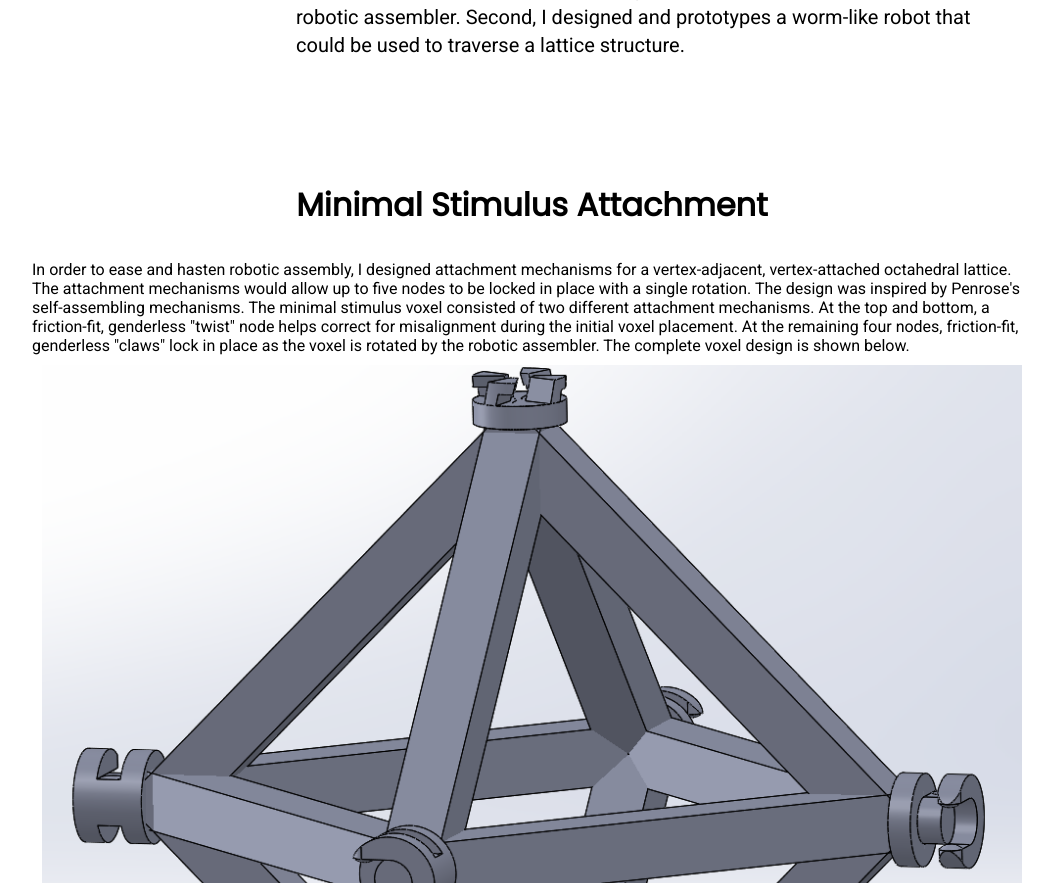
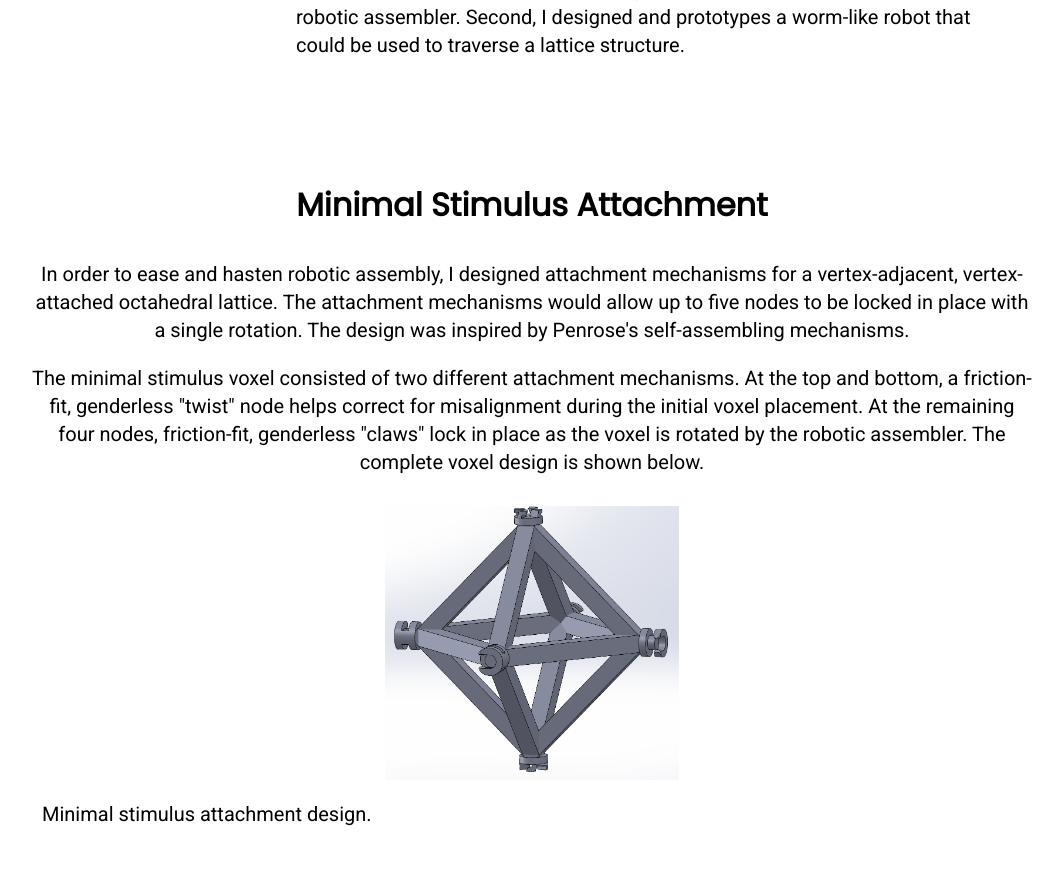
Before and after one commit to hollyjackson/hollyjackson.github.io, a Jekyll site: the page built from minor-projects/robotic-locomotion/index.html, in a window 1280 px wide and 900 px high, scrolled down 433 px, cut to the strip 0-883 px from the top of the window. Shown: the whole strip, without its empty margins (108-1171 px from the left). Built offline with Jekyll 4.4.1, drawn with Linux system fonts in a browser that asks for light colours; some of the changed text lies outside the part shown.

Commit message:
fixes to robotic locomotion page

```diff
--- a/minor-projects/robotic-locomotion/index.html
+++ b/minor-projects/robotic-locomotion/index.html
@@ -23,28 +23,30 @@
 
 <h3 style="text-align:center">Minimal Stimulus Attachment</h3>
 
-In order to ease and hasten robotic assembly, I designed attachment mechanisms for a vertex-adjacent, vertex-attached octahedral lattice. The attachment mechanisms would allow up to five nodes to be locked in place with a single rotation. The design was inspired by Penrose's self-assembling mechanisms.
+<p style="text-align:center;">In order to ease and hasten robotic assembly, I designed attachment mechanisms for a vertex-adjacent, vertex-attached octahedral lattice. The attachment mechanisms would allow up to five nodes to be locked in place with a single rotation. The design was inspired by Penrose's self-assembling mechanisms.</p>
 
-The minimal stimulus voxel consisted of two different attachment mechanisms. At the top and bottom, a friction-fit, genderless "twist" node helps correct for misalignment during the initial voxel placement.  At the remaining four nodes, friction-fit, genderless "claws" lock in place as the voxel is rotated by the robotic assembler. The complete voxel design is shown below.
+<p style="text-align:center;">The minimal stimulus voxel consisted of two different attachment mechanisms. At the top and bottom, a friction-fit, genderless "twist" node helps correct for misalignment during the initial voxel placement.  At the remaining four nodes, friction-fit, genderless "claws" lock in place as the voxel is rotated by the robotic assembler. The complete voxel design is shown below.</p>
 
 <div class="content">
-    <img class="slides" src="/minor-projects/robotic-locomotion/voxel.png" alt="Voxel" style="width:100%">
+    <img class="slides" src="/minor-projects/robotic-locomotion/voxel.png" alt="Voxel" style="width:30%">
     <p style="text-align:left;">Minimal stimulus attachment design.</p>
 </div>
 
 <br>
 
-<div class="video-container" align="center">
-    <iframe width="560" height="315" src="/minor-projects/robotic-locomotion/voxel_twist_demo.mp4" frameborder="0" allow="accelerometer; autoplay; encrypted-media; gyroscope; picture-in-picture" allowfullscreen></iframe>
+<div class="content">
+    <video width="560" height="315" controls>
+        <source src="/minor-projects/robotic-locomotion/voxel_twist_demo.mp4" type="video/mp4">
+    </video>
     <p style="text-align:left;">2x2 minimal stimulus lattice assembly.</p>
 </div>
 
 <br><br>
 
-The design is advantageous because of its genderless nodes, ability to correct for misalignment, and ability to lock in place with one simple movement. However, these minimal stimulus attachments give the voxel an orientation (a top/bottom vs. side) because two different types of connectors are used.  Additionally, these attachments may not be robust enough since they are held together solely by friction.
+<p style="text-align:center;">The design is advantageous because of its genderless nodes, ability to correct for misalignment, and ability to lock in place with one simple movement. However, these minimal stimulus attachments give the voxel an orientation (a top/bottom vs. side) because two different types of connectors are used.  Additionally, these attachments may not be robust enough since they are held together solely by friction.</p>
 
 <div class="content">
-    <img class="slides" src="/minor-projects/robotic-locomotion/voxel_print.png" alt="Schematic" style="width:100%">
+    <img class="slides" src="/minor-projects/robotic-locomotion/voxel_print.JPG" alt="3D Printed Voxels" style="width:80%">
     <p style="text-align:left;">Prototype of voxels with minimal stimulus attachments.</p>
 </div>
 
@@ -52,29 +54,33 @@
 
 <h3 style="text-align:center">Worm-Like Robot</h3>
 
-As part of a larger investigation on different mechanisms for robotic locomotion on a lattice, I designed and prototyped a worm-like locomotion system. Inspired by continuum robotics, I prototyped two designs as a proof-of-concept of the different locomotion steps a worm-like robot could achieve.
+<p style="text-align:center;">As part of a larger investigation on different mechanisms for robotic locomotion on a lattice, I designed and prototyped a worm-like locomotion system. Inspired by continuum robotics, I prototyped two designs as a proof-of-concept of the different locomotion steps a worm-like robot could achieve.</p>
 
-I first prototyped a robot that showed a simple inchworm behavior (shown below). The robot compressed and expanded in order to linear traverse a surface.
+<p style="text-align:center;">I first prototyped a robot that showed a simple inchworm behavior (shown below). The robot compressed and expanded in order to linear traverse a surface.</p>
 
-<div class="video-container" align="center">
-    <iframe width="560" height="315" src="/minor-projects/robotic-locomotion/inchworm.mp4" frameborder="0" allow="accelerometer; autoplay; encrypted-media; gyroscope; picture-in-picture" allowfullscreen></iframe>
+<div class="content">
+    <video width="560" height="315" controls>
+        <source src="/minor-projects/robotic-locomotion/inchworm.mp4" type="video/mp4">
+    </video>
     <p style="text-align:left;">Inchworm robot in motion.</p>
 </div>
 
 <br><br>
 
-Next, I prototyped a robot with more complex behavior. In addition to the simple compression and expansions maneuver, this worm-bot could curve upwards, downwards, left, and right. It also could combine any of these six motions to create intermediate steps.
+<p style="text-align:center;">Next, I prototyped a robot with more complex behavior. In addition to the simple compression and expansions maneuver, this worm-bot could curve upwards, downwards, left, and right. It also could combine any of these six motions to create intermediate steps.</p>
 
-<div class="video-container" align="center">
-    <iframe width="560" height="315" src="/minor-projects/robotic-locomotion/wormbot.mp4" frameborder="0" allow="accelerometer; autoplay; encrypted-media; gyroscope; picture-in-picture" allowfullscreen></iframe>
+<div class="content">
+    <video width="560" height="315" controls>
+        <source src="/minor-projects/robotic-locomotion/wormbot.mp4" type="video/mp4">
+    </video>
     <p style="text-align:left;">Worm-bot in motion.</p>
 </div>
 
 <br><br>
 
-I performed an in-depth locomotion analysis of the second robot, which can be accessed <a class="active" href="/minor-projects/image-processing/LocomotionAnalysisWorm_HMJ.pdf" target="_blank">here</a>.
+<p style="text-align:center;">I performed an in-depth locomotion analysis of the second robot, which can be accessed <a class="active" href="/minor-projects/robotic-locomotion/LocomotionAnalysisWorm_HMJ.pdf" target="_blank">here</a>.</p>
 
 <div class="content">
-    <img class="slides" src="/minor-projects/robotic-locomotion/voxel.png" alt="Voxel" style="width:100%">
+    <img class="slides" src="/minor-projects/robotic-locomotion/wormbot_locomotion.png" alt="Locomotion" style="width:100%">
     <p style="text-align:left;">Two-dimensional overview of the dynamics of four of the five key locomotion requirements of wormbot with unique key states highlighted.</p>
 </div>
```
